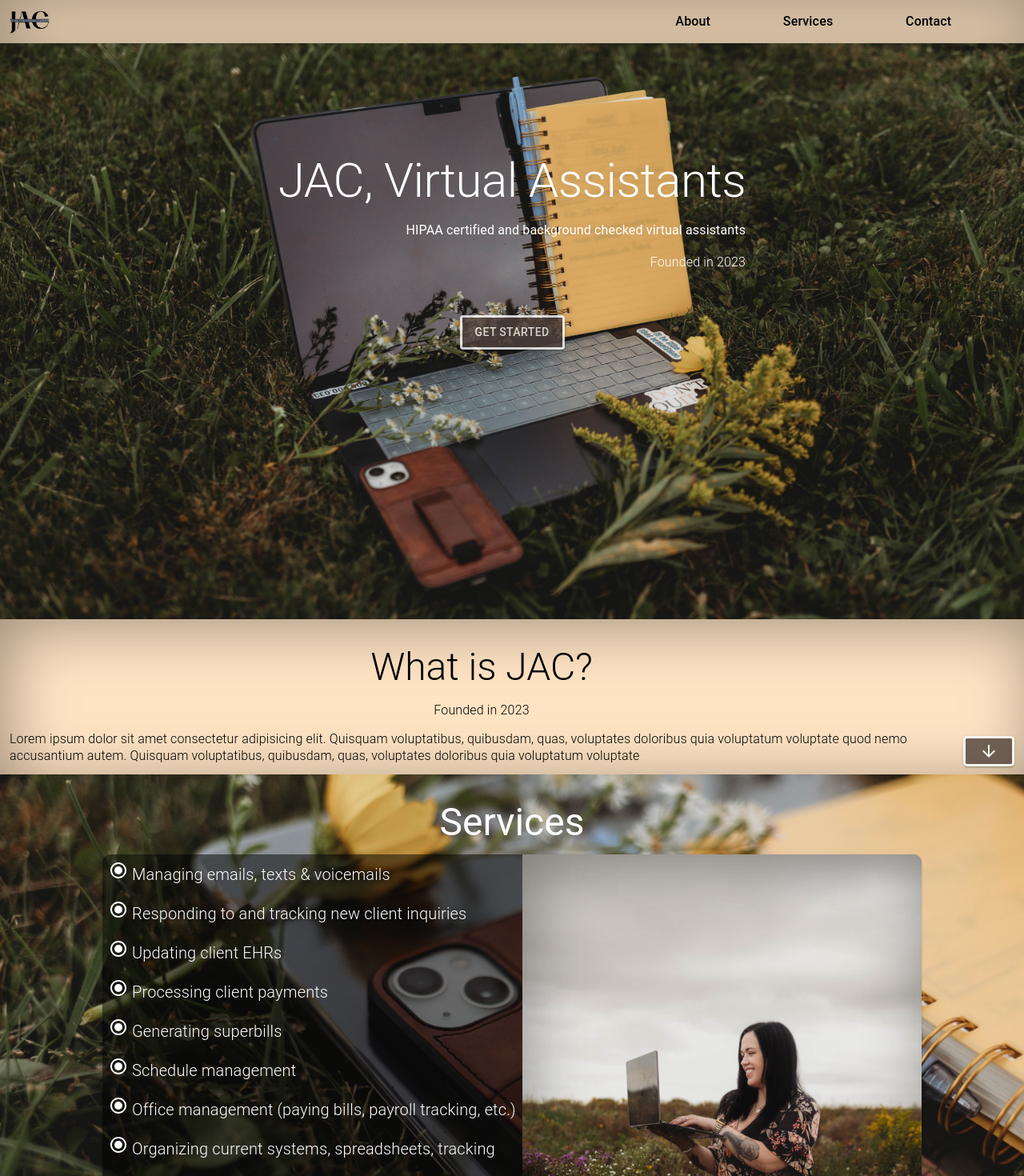
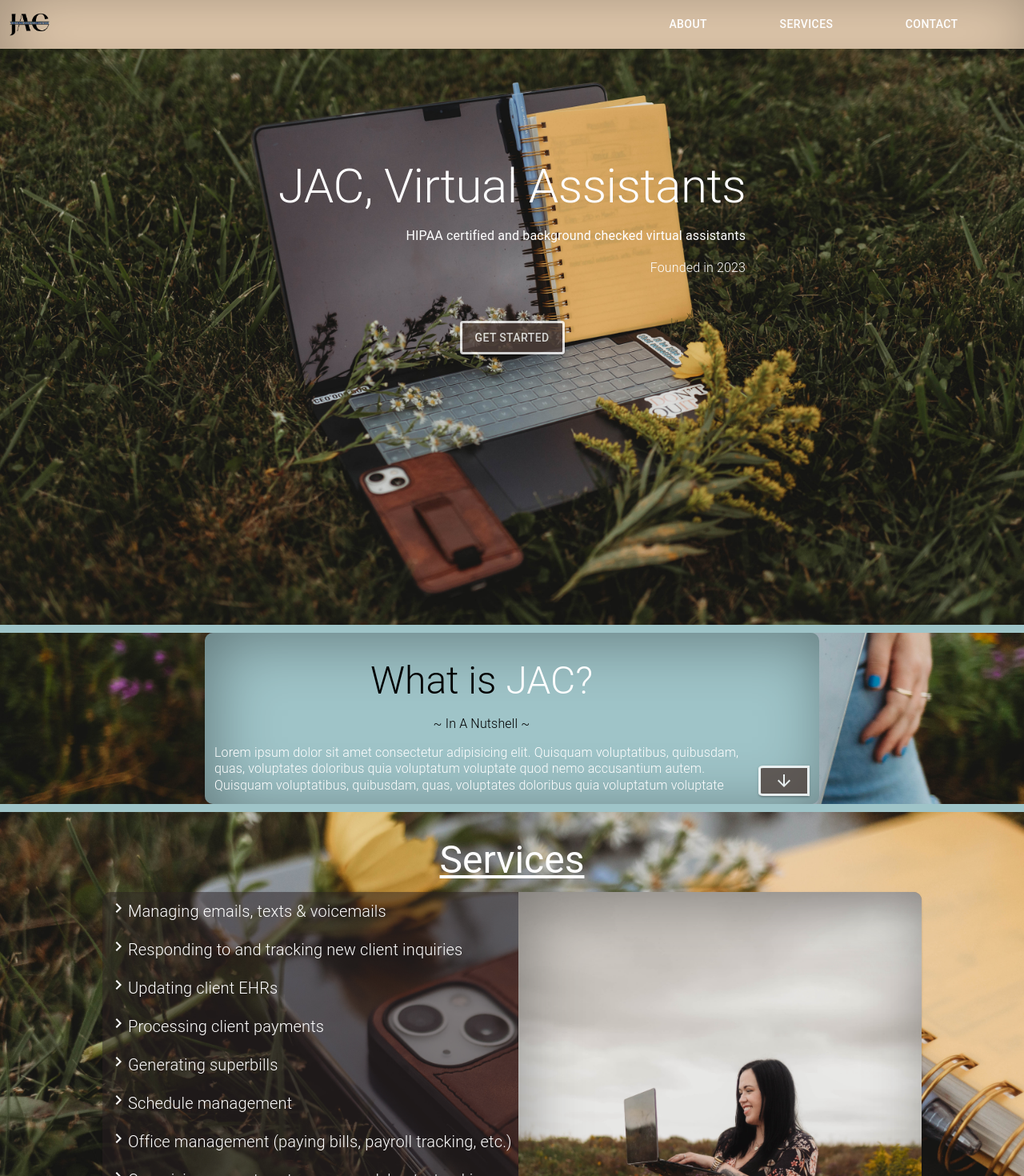
Before and after one commit to Rod0352/jacassists, a React (Create React App) app: page / in a window 1280 px wide. Shown: the top 1470 px of the page at 80% size. Built offline with nearby package versions, Linux system fonts and the light colour scheme.

Commit message:
added a bunch of stuff

```diff
--- a/src/App.tsx
+++ b/src/App.tsx
@@ -4,6 +4,7 @@ import { Box } from "@mui/material";
 import Main from "./pages/main";
 import About from "./pages/about";
 import Services from "./pages/services";
+import Contact from "./pages/contact";
 
 function App() {
   return (
@@ -12,6 +13,7 @@ function App() {
       <Main />
       <About />
       <Services />
+      <Contact />
     </Box>
   );
 }
--- a/src/components/Topbar.tsx
+++ b/src/components/Topbar.tsx
@@ -1,10 +1,27 @@
 import * as React from "react";
 import Box from "@mui/material/Box";
 import { green, yellow } from "@mui/material/colors";
-import { Typography } from "@mui/material";
+import { Button, Typography } from "@mui/material";
 const TopBarLogo = require("../imgs/topbar_logo.png");
 
 function TopBar() {
+  const scroll = () => {
+    window.scrollTo({
+      top: window.innerHeight * 0.9,
+      behavior: "smooth",
+    });
+  };
+  const scroll_to_About = () => {
+    window.scrollTo({
+      //   top: window.innerHeight * 1.3,
+      top:
+        window.innerWidth > 600
+          ? window.innerHeight * 1.3
+          : window.innerHeight * 1.62,
+      behavior: "smooth",
+    });
+  };
+
   return (
     <Box
       sx={{
@@ -19,13 +36,6 @@ function TopBar() {
         boxShadow: "10px 10px 79px -1px rgba(0,0,0,0.38) inset",
       }}
     >
-      {/* <Typography
-        variant="h5"
-        component="div"
-        sx={{ flexGrow: 1, color: "white", fontWeight: 300 }}
-      >
-        JAC
-      </Typography> */}
       <img
         src={TopBarLogo}
         alt="JAC Logo"
@@ -33,58 +43,44 @@ function TopBar() {
       />
       <Box
         sx={{
-          //   color: yellow.A700,
           fontWeight: 300,
           display: "flex",
           width: "40%",
-          justifyContent: "space-evenly",
+          justifyContent: window.innerWidth > 600 ? "space-evenly" : "right",
         }}
       >
-        <Typography
+        <Button
+          onClick={scroll}
           sx={{
-            color: "black",
+            color: "white",
             marginRight: 1.5,
             fontWeight: 500,
             transition: "all 0.2s ease",
             display: "flex",
-            ":hover": {
-              borderBottom: "1px solid white",
-
-              //   color: yellow[500],
-            },
           }}
         >
           About
-        </Typography>
-        <Typography
+        </Button>
+        <Button
+          onClick={scroll_to_About}
           sx={{
-            color: "black",
+            color: "white",
             marginRight: 1.5,
             fontWeight: 500,
-            transition: "all 0.2s ease",
             display: "flex",
-            ":hover": {
-              borderBottom: "1px solid white",
-              //   color: yellow[500],
-            },
           }}
         >
           Services
-        </Typography>
-        <Typography
+        </Button>
+        <Button
           sx={{
-            color: "black",
+            color: "white",
             fontWeight: 500,
-            transition: "all 0.2s ease",
             display: "flex",
-            ":hover": {
-              borderBottom: "1px solid white",
-              //   color: yellow[500],
-            },
           }}
         >
           Contact
-        </Typography>
+        </Button>
       </Box>
     </Box>
   );
--- a/src/pages/about.tsx
+++ b/src/pages/about.tsx
@@ -1,18 +1,34 @@
 import { ArrowDownward } from "@mui/icons-material";
 import { Box, Button, Typography } from "@mui/material";
 import React from "react";
-const About_Bg = require("../imgs/about_bg-removed.png");
+const About_Bg = require("../imgs/about_bg.jpeg");
 
 const About = () => {
   return (
     <Box
       sx={{
         flexGrow: 1,
+        width: "100%",
+        display: "flex",
+        justifyContent: "center",
+        backgroundImage: `url(${About_Bg})`,
+        backgroundSize: "cover",
+        backgroundPosition: "center",
+        backgroundRepeat: "no-repeat",
+        borderBottom: "10px solid #9fc4c8",
+      }}
+    >
+      <Box
+        sx={{
+          //   flexGrow: 1,
+          width: screen.width > 600 ? "60%" : "90%",
+          margin: "auto",
+          borderRadius: "10px",
           position: "relative",
           display: "flex",
           flexDirection: "row",
           alignItems: "center",
-        backgroundColor: "bisque",
+          backgroundColor: "#9fc4c8",
           height: "fit-content",
           boxShadow: "10px 10px 79px -1px rgba(0,0,0,0.38) inset",
         }}
@@ -33,7 +49,15 @@ const About = () => {
               textAlign: "center",
             }}
           >
-          What is JAC?
+            What is
+            <span
+              style={{
+                color: "white",
+                marginLeft: "12px",
+              }}
+            >
+              JAC?
+            </span>
           </Typography>
           <Typography
             variant="subtitle1"
@@ -45,13 +69,14 @@ const About = () => {
               fontWeight: 300,
             }}
           >
-          Founded in 2023
+            ~ In A Nutshell ~
           </Typography>
 
           <Typography
             variant="subtitle1"
             component="div"
             sx={{
+              color: "white",
               padding: 1.5,
               paddingTop: 0,
               lineHeight: 1.3,
@@ -70,20 +95,22 @@ const About = () => {
           sx={{
             backgroundColor: " #50413c",
             opacity: 0.8,
-          borderRadius: "10%",
+
+            borderRadius: "10% 0px 0px 10%",
             alignSelf: "flex-end",
             marginRight: "12px",
             marginBottom: "10px",
             border: "3px solid white",
             ":hover": {
-            backgroundColor: "bisque",
-            color: "darkslategray",
+              backgroundColor: "#9fc4c8",
+              color: "#ffffff",
             },
           }}
         >
           <ArrowDownward />
         </Button>
       </Box>
+    </Box>
   );
 };
 
--- /dev/null
+++ b/src/pages/contact.tsx
@@ -0,0 +1,18 @@
+import { Box, Typography } from "@mui/material";
+import React from "react";
+
+const Contact = () => {
+  return (
+    <Box
+      sx={{
+        width: "100%",
+        display: "flex",
+        justifyContent: "center",
+      }}
+    >
+      <Typography variant="h2">Lets Connect!</Typography>
+    </Box>
+  );
+};
+
+export default Contact;
--- a/src/pages/main.tsx
+++ b/src/pages/main.tsx
@@ -3,6 +3,12 @@ import React from "react";
 const Main_Bg = require("../imgs/main_bg.jpeg");
 
 const Main = () => {
+  const scroll = () => {
+    window.scrollTo({
+      top: window.innerHeight,
+      behavior: "smooth",
+    });
+  };
   return (
     <Box
       sx={{
@@ -16,6 +22,7 @@ const Main = () => {
         backgroundPosition: "center",
         backgroundRepeat: "no-repeat",
         height: "90vh",
+        borderBottom: "10px solid #9fc4c8",
       }}
     >
       <Box>
@@ -59,6 +66,7 @@ const Main = () => {
         </Typography>
       </Box>
       <Button
+        onClick={scroll}
         variant="contained"
         sx={{
           marginTop: 5,
--- a/src/pages/services.tsx
+++ b/src/pages/services.tsx
@@ -1,5 +1,8 @@
 import {
   ArrowDownward,
+  JoinRight,
+  NavigateNext,
+  PointOfSale,
   RadioButtonCheckedOutlined,
   Star,
 } from "@mui/icons-material";
@@ -35,7 +38,7 @@ const Services = () => {
         alignItems: "center",
         backgroundImage: `url(${Service_Bg})`,
         backgroundSize: "cover",
-        backgroundPosition: "center",
+        backgroundPosition: "right",
         backgroundRepeat: "no-repeat",
         height: "100vh",
       }}
@@ -50,6 +53,7 @@ const Services = () => {
             paddingTop: "4vh",
             textAlign: "center",
             color: "white",
+            textDecorationLine: "underline",
           }}
         >
           Services
@@ -60,7 +64,12 @@ const Services = () => {
           borderRadius: "10px",
           minWidth: "80%",
           minHeight: "70%",
-          backgroundColor: "rgba(0,0,0,0.5)",
+          //   backgroundColor: screen_size > 600 ? "" :
+          //    "rgba(0,0,0,0.5)",
+          backgroundImage: screen_size > 600 ? "" : `url(${Service_Secondary})`,
+          backgroundSize: "cover",
+          backgroundPosition: "center",
+          backgroundColor: screen_size < 600 ? "" : "rgba(40,30,32,0.5)",
           display: "flex",
           overflow: "hidden",
         }}
@@ -71,23 +80,29 @@ const Services = () => {
             alignItems: "center",
           }}
         >
-          {serviveList.map((service) => (
+          {serviveList.map((service, index) => (
             <Typography
+              key={index}
               variant={screen_size > 600 ? "h6" : "subtitle1"}
               component="div"
               sx={{
                 padding: 1,
+                display: "flex",
+                // justifyContent: "flex-start",
                 fontWeight: 300,
                 color: "white",
+                backgroundColor: screen_size > 600 ? "" : "rgba(0,0,0,0.3)",
               }}
             >
-              <RadioButtonCheckedOutlined /> {service}
+              {/* <RadioButtonCheckedOutlined />  */}
+              <NavigateNext /> {service}
             </Typography>
           ))}
         </Box>
         <Box
           sx={{
             flexGrow: 1,
+            flexShrink: 1,
             position: "relative",
             display: "flex",
             flexDirection: "column",
@@ -95,6 +110,7 @@ const Services = () => {
             backgroundImage: `url(${Service_Secondary})`,
             boxShadow: "10px 10px 79px -1px rgba(0,0,0,0.38) inset",
             backgroundSize: "cover",
+            overflow: "visible",
             backgroundPosition: "center",
             backgroundRepeat: "no-repeat",
             height: "100vh",
```
Also changed, not shown: 1 other file (tests, documents, lock files or other folders). Lines whose indentation alone changed are shown as unchanged.
